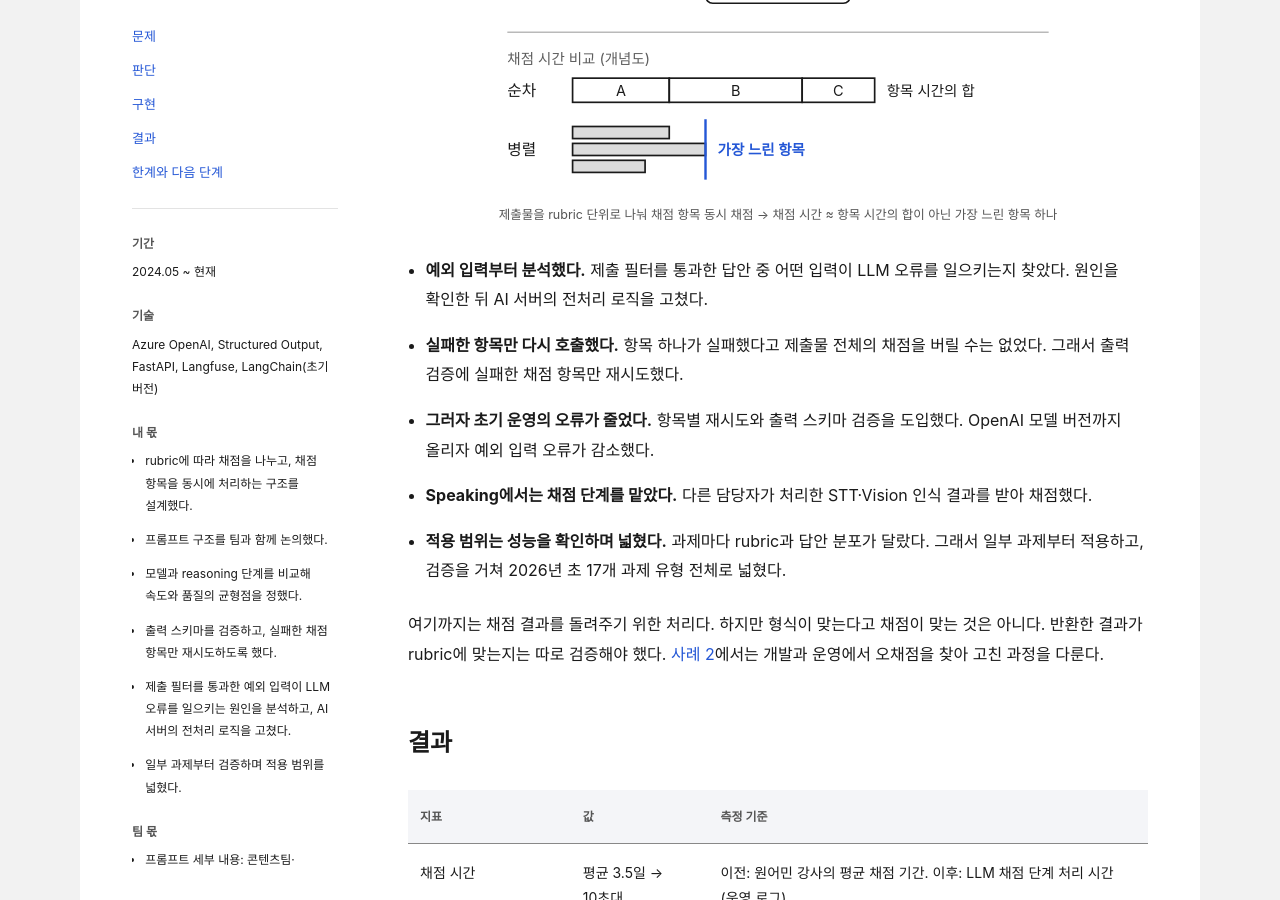
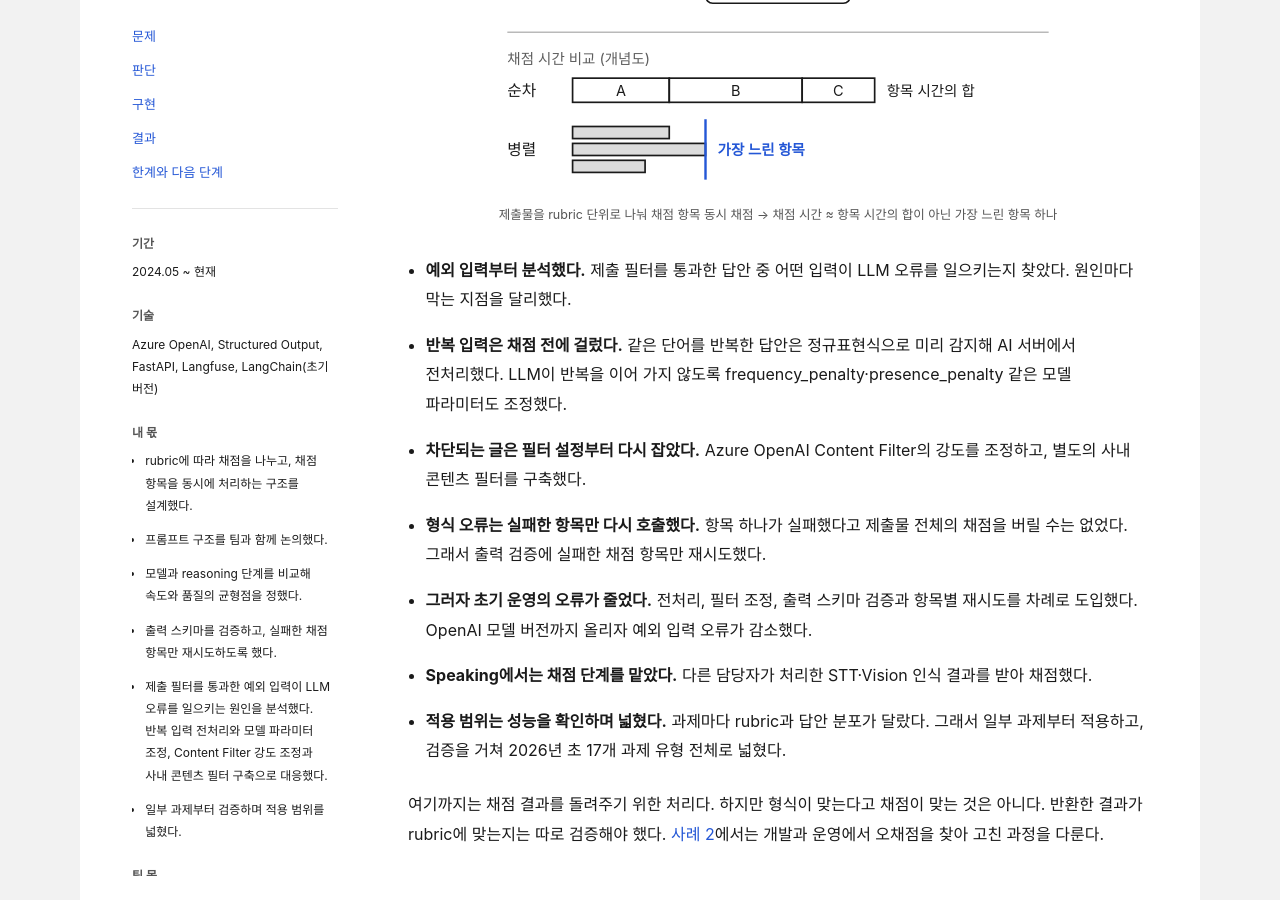
Before and after one commit to eatingbug/resume, a Jekyll site: the page built from _cases/realtime-grading.md, in a window 1280 px wide and 900 px high, scrolled down 2915 px. Built offline with Jekyll 4.4.1, drawn with Linux system fonts in a browser that asks for light colours; some web fonts are replaced.

Commit message:
Explain how each realtime-grading failure was handled
Map each problem row to its fix: regex preprocessing and penalty
parameters for repeated words, Content Filter tuning plus an in-house
content filter for blocked essays, and per-item retry for format errors.

Co-Authored-By: Claude Opus 5.5 <noreply@anthropic.com>
Claude-Session: https://claude.ai/code/session_01LggRNzRAqczquym2WuESuz

```diff
--- a/_cases/realtime-grading.md
+++ b/_cases/realtime-grading.md
@@ -13,7 +13,7 @@ mine:
   - 프롬프트 구조를 팀과 함께 논의했다.
   - 모델과 reasoning 단계를 비교해 속도와 품질의 균형점을 정했다.
   - 출력 스키마를 검증하고, 실패한 채점 항목만 재시도하도록 했다.
-  - 제출 필터를 통과한 예외 입력이 LLM 오류를 일으키는 원인을 분석하고, AI 서버의 전처리 로직을 고쳤다.
+  - 제출 필터를 통과한 예외 입력이 LLM 오류를 일으키는 원인을 분석했다. 반복 입력 전처리와 모델 파라미터 조정, Content Filter 강도 조정과 사내 콘텐츠 필터 구축으로 대응했다.
   - 일부 과제부터 검증하며 적용 범위를 넓혔다.
 team:
   - "프롬프트 세부 내용: 콘텐츠팀·프롬프트 엔지니어"
@@ -61,9 +61,11 @@ LLM 프로토타입은 금방 만들었다. 문제는 운영을 시작하고 나
 
 {% include diagrams/realtime-grading.html %}
 
-- **예외 입력부터 분석했다.** 제출 필터를 통과한 답안 중 어떤 입력이 LLM 오류를 일으키는지 찾았다. 원인을 확인한 뒤 AI 서버의 전처리 로직을 고쳤다.
-- **실패한 항목만 다시 호출했다.** 항목 하나가 실패했다고 제출물 전체의 채점을 버릴 수는 없었다. 그래서 출력 검증에 실패한 채점 항목만 재시도했다.
-- **그러자 초기 운영의 오류가 줄었다.** 항목별 재시도와 출력 스키마 검증을 도입했다. OpenAI 모델 버전까지 올리자 예외 입력 오류가 감소했다.
+- **예외 입력부터 분석했다.** 제출 필터를 통과한 답안 중 어떤 입력이 LLM 오류를 일으키는지 찾았다. 원인마다 막는 지점을 달리했다.
+- **반복 입력은 채점 전에 걸렀다.** 같은 단어를 반복한 답안은 정규표현식으로 미리 감지해 AI 서버에서 전처리했다. LLM이 반복을 이어 가지 않도록 frequency_penalty·presence_penalty 같은 모델 파라미터도 조정했다.
+- **차단되는 글은 필터 설정부터 다시 잡았다.** Azure OpenAI Content Filter의 강도를 조정하고, 별도의 사내 콘텐츠 필터를 구축했다.
+- **형식 오류는 실패한 항목만 다시 호출했다.** 항목 하나가 실패했다고 제출물 전체의 채점을 버릴 수는 없었다. 그래서 출력 검증에 실패한 채점 항목만 재시도했다.
+- **그러자 초기 운영의 오류가 줄었다.** 전처리, 필터 조정, 출력 스키마 검증과 항목별 재시도를 차례로 도입했다. OpenAI 모델 버전까지 올리자 예외 입력 오류가 감소했다.
 - **Speaking에서는 채점 단계를 맡았다.** 다른 담당자가 처리한 STT·Vision 인식 결과를 받아 채점했다.
 - **적용 범위는 성능을 확인하며 넓혔다.** 과제마다 rubric과 답안 분포가 달랐다. 그래서 일부 과제부터 적용하고, 검증을 거쳐 2026년 초 17개 과제 유형 전체로 넓혔다.
 
```
